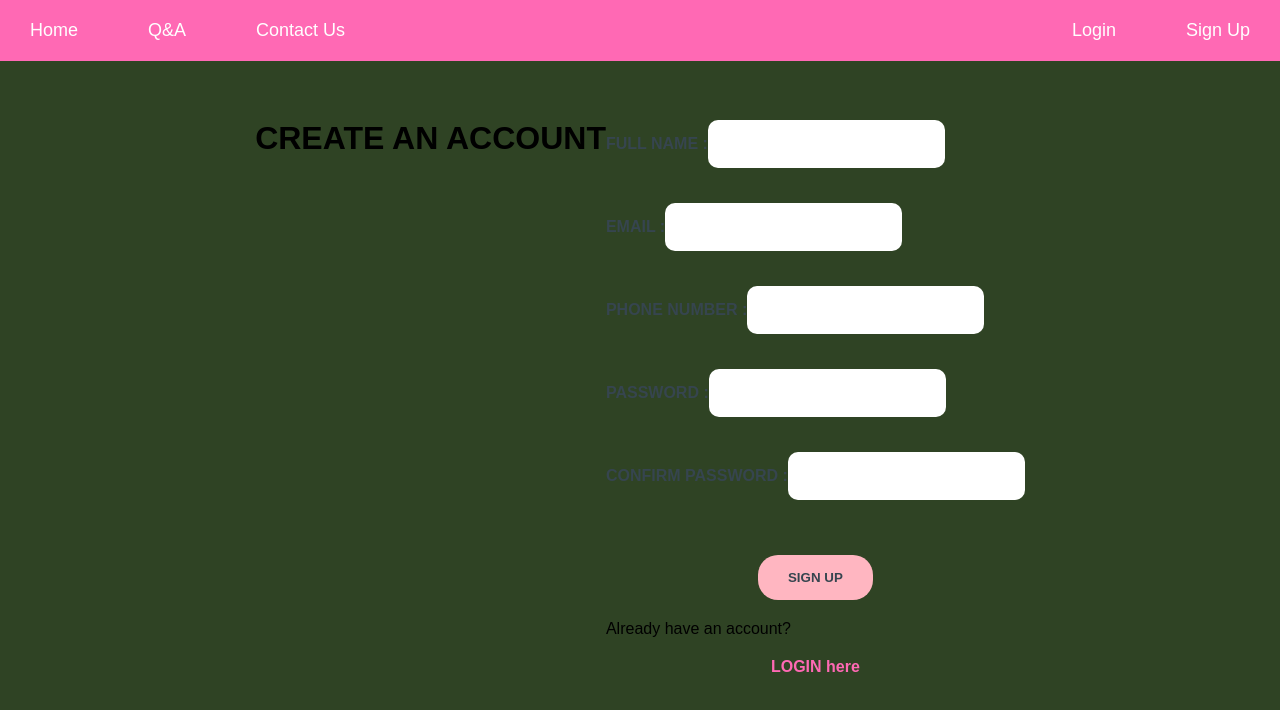
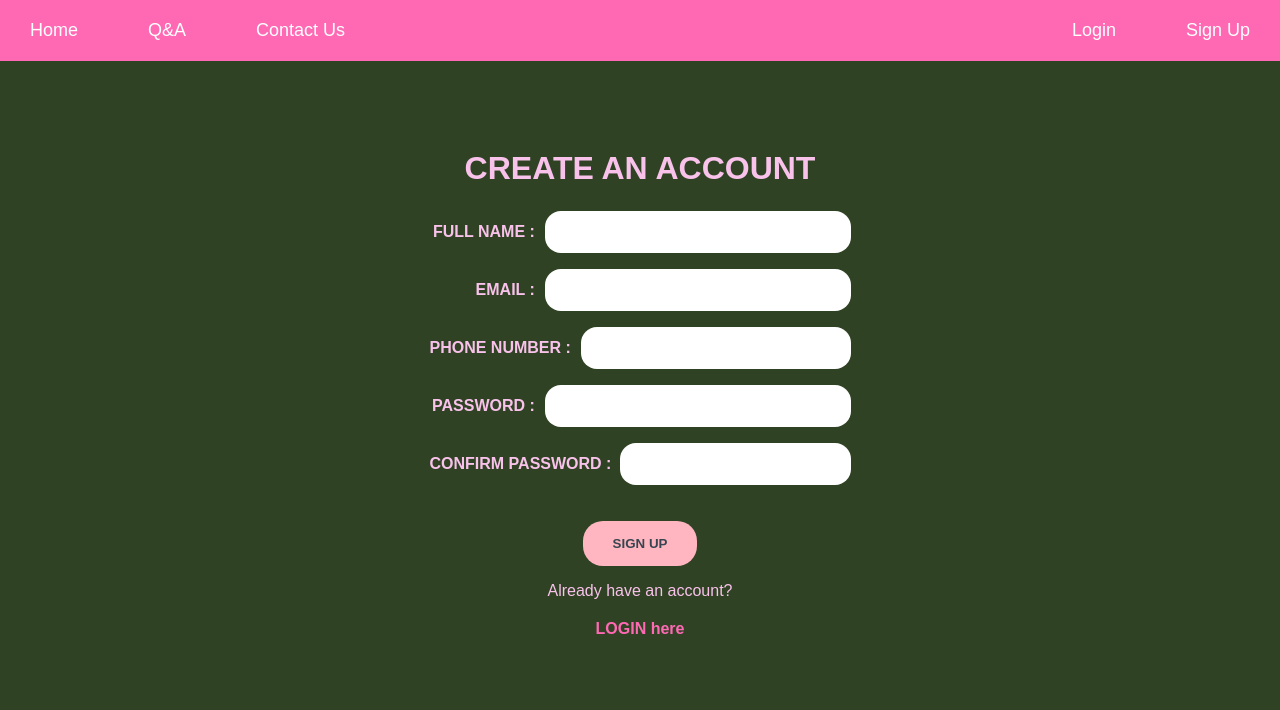
Before and after one commit to ChonmaneeC/MeetingTimeArrangement, a React (Create React App) app in the folder frontend/: page /signup in a window 1280 px wide. Shown: the top 710 px of the page. Built offline with nearby package versions, Linux system fonts and the light colour scheme.

Commit message:
Update App.css
design signup

```diff
--- a/frontend/src/App.css
+++ b/frontend/src/App.css
@@ -300,7 +300,7 @@ body {
 
 
 /* Sign Up */
-.signup-container {
+.signup-wrapper {
   background-color: #2f4324;
   min-height: 100vh;
   padding-top: 100px;
@@ -309,37 +309,56 @@ body {
   align-items: flex-start;
 }
 
-.signup-box {
-  background-color: #e0e0e0;
-  border-radius: 20px;
-  padding: 30px;
-  width: 90%;
-  max-width: 1000px;
-  box-shadow: 0 8px 20px rgba(0, 0, 0, 0.2);
+.signup-container {
+  background-color: transparent;
+  color: #f9c2eb;
+  text-align: center;
+  max-width: 900px;
+  width: 100%;
+  margin: 0 auto;
+  margin-top: 30px;
+}
+
+.signup-container h1 {
+  margin-bottom: 1.5rem; /* หรือเพิ่มตามที่ต้องการ เช่น 2rem */
 }
 
 /* Signup Form */
 .signup-form {
   display: flex;
   flex-direction: column;
-  gap: 20px;
+  align-items: center;  /* จัดให้อยู่กลาง */
+  gap: 1rem;
+  max-width: 600;     /* จำกัดความกว้างสูงสุด */
+  width: 100%;
+  margin: 0 auto;       /* ช่วยให้อยู่ตรงกลาง */
 }
 
-/* Labels */
-.signup-form label {
-  color: #36454F;
-  font-weight: bold;
-  margin-bottom: 5px;
+/* แถวละบรรทัดเดียว: label + input */
+.signup-row {
+  display: flex;
+  align-items: center;
+  gap: 10px;
 }
 
-/* Inputs */
+/* Label อยู่ซ้าย */
+.signup-form label {
+  width: 180px;
+  text-align: right;
+  font-weight: bold;
+  color: #f9c2eb;
+  white-space: nowrap;
+}
+
+/* Input อยู่ขวา */
 .signup-form input {
-  padding: 15px;
-  border-radius: 10px;
+  width: 120%; /* ให้ input เต็มความกว้างของฟอร์มที่จำกัดไว้ */
+  padding: 12px;
+  border-radius: 16px;
   border: none;
-  margin-bottom: 15px;
   font-size: 1rem;
 }
+
 
 /* Buttons */
 .button-group {
```
